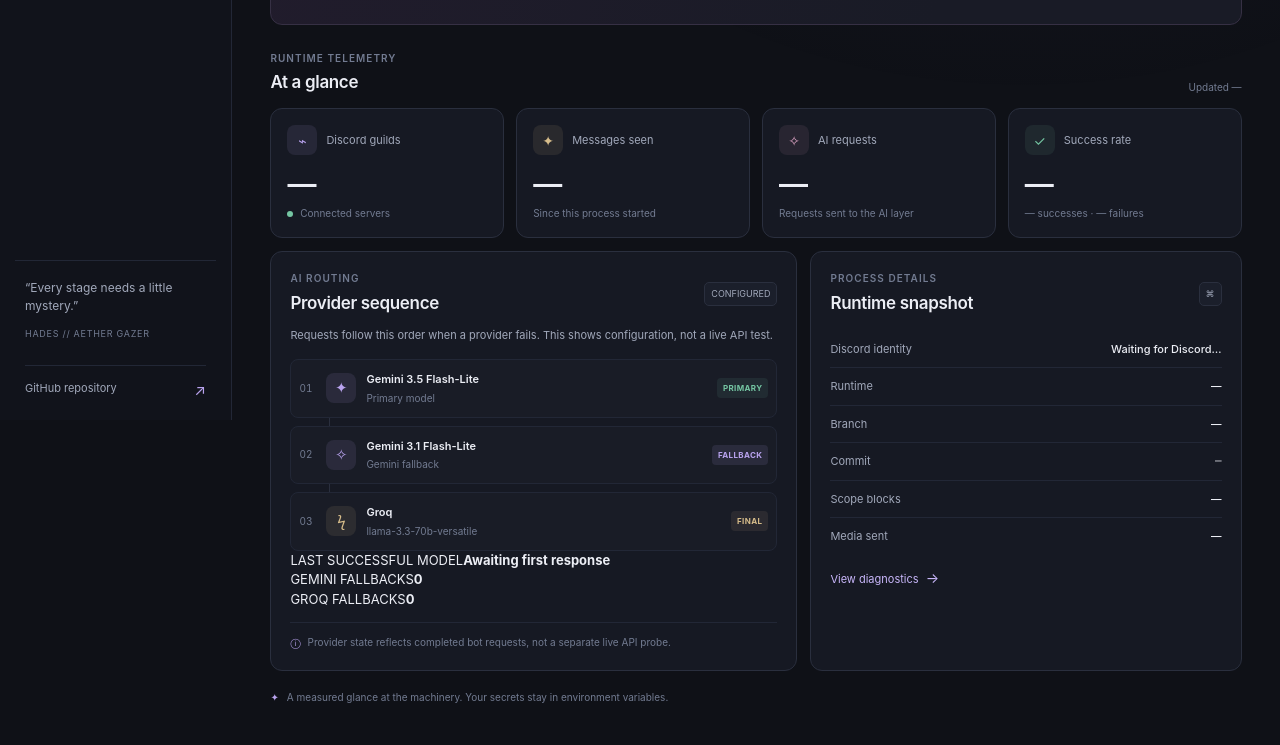
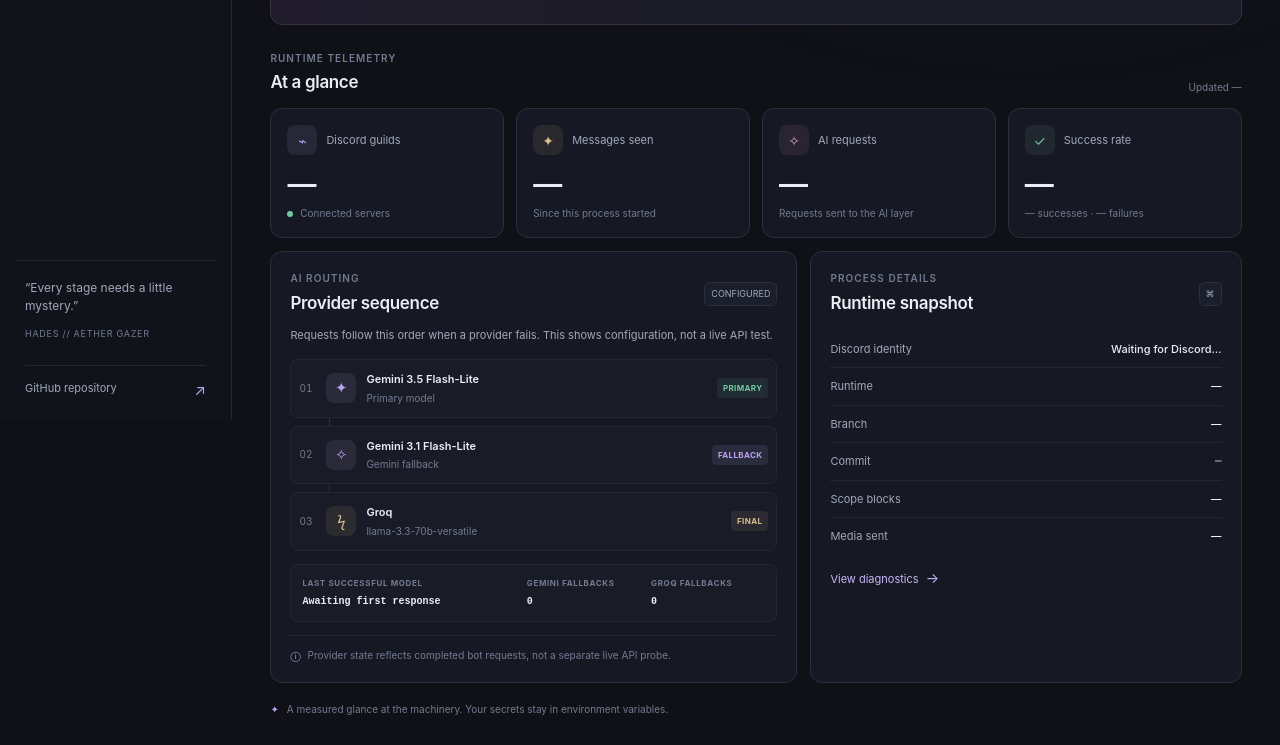
Before and after one commit to QWERTY-SAN/Hades-Discord-Bot, a plain HTML site: page hades_bot/static/index.html in a window 1280 px wide. Shown: the part 380-1125 px from the top of the page. Drawn offline with Linux system fonts and the light colour scheme; no server answers.

Commit message:
Style active provider badges and live telemetry

```diff
--- a/hades_bot/static/dashboard.css
+++ b/hades_bot/static/dashboard.css
@@ -128,6 +128,11 @@
 .provider-tag.primary { color: var(--green); background: rgba(117,198,163,.09); }
 .provider-tag.fallback { color: var(--accent); background: var(--accent-bg); }
 .provider-tag.final { color: var(--gold); background: rgba(215,189,139,.09); }
+.provider-last-used { padding: 4px 6px; border: 1px solid rgba(117,198,163,.24); border-radius: 4px; color: var(--green); background: rgba(117,198,163,.07); font-size: 8px; font-weight: 650; letter-spacing: .035em; white-space: nowrap; }
+.provider-live-summary { display: grid; grid-template-columns: minmax(0, 1.5fr) minmax(90px, .8fr) minmax(90px, .8fr); gap: 10px; margin-top: 13px; padding: 12px 11px; border: 1px solid var(--border-soft); border-radius: 8px; background: rgba(255,255,255,.012); }
+.provider-live-summary > div { display: flex; flex-direction: column; gap: 5px; min-width: 0; }
+.provider-live-summary > div > span { color: var(--subtle); font-size: 8px; font-weight: 650; letter-spacing: .08em; }
+.provider-live-summary strong { overflow: hidden; color: var(--text); font-family: ui-monospace, monospace; font-size: 10px; font-weight: 550; text-overflow: ellipsis; white-space: nowrap; }
 .provider-connector { width: 1px; height: 8px; margin-left: 39px; background: var(--border); }
 .provider-note { display: flex; gap: 7px; margin-top: 13px; padding-top: 12px; color: var(--subtle); font-size: 10px; line-height: 1.55; border-top: 1px solid var(--border-soft); }
 .provider-note > span:first-child { color: var(--accent); }
```
